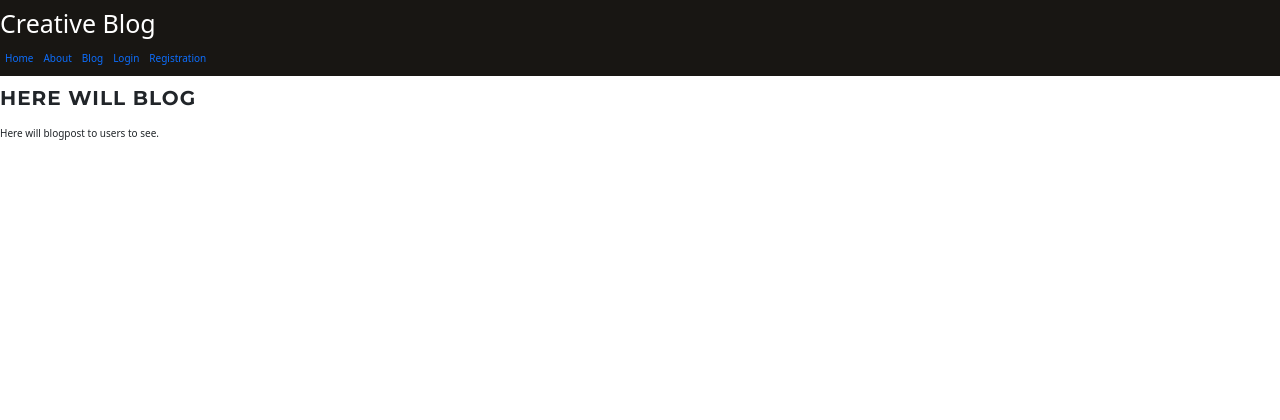
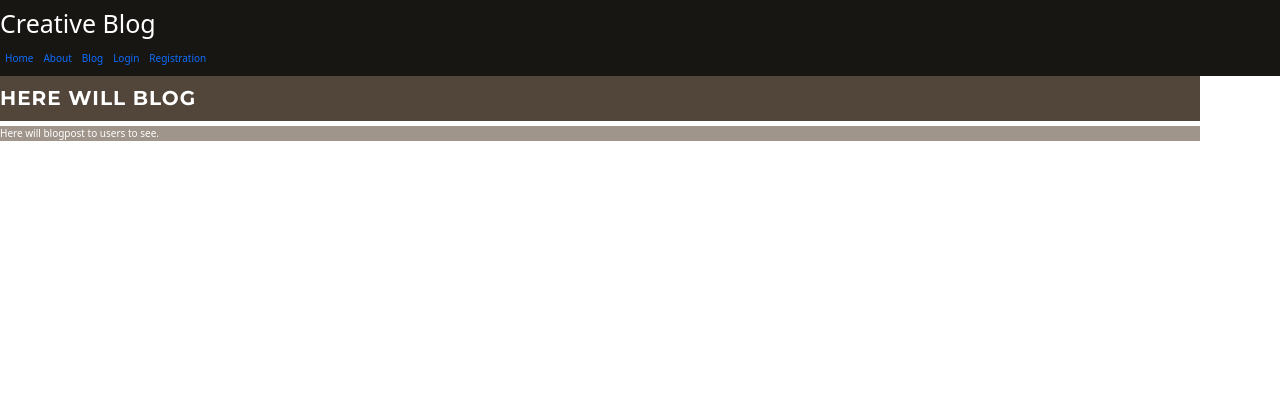
Before and after one commit to Annibor/the-creative-blog, a Django app: template blog/templates/blog/blog.html in a window 1280 px wide. Shown: the top 420 px of the page. Run offline with Django 5.2, Linux system fonts and the light colour scheme; the template is opened without the code that fills it, so the values that code supplies are empty; some libraries are stand-ins or nearby versions.

Commit message:
Fix urlpatterns for blog

```diff
--- a/blog/urls.py
+++ b/blog/urls.py
@@ -3,6 +3,6 @@ from django.urls import path
 from . import views
 
 urlpatterns = [
-    path("posts", views.blog_page, name="blog_page"),
+    path("", views.blog_page, name="blog_page"),
 
 ]
--- a/static/css/style.css
+++ b/static/css/style.css
@@ -65,3 +65,20 @@ rgb(112, 112, 112)
   background-color: rgb(82, 70, 59);
   color: #fff;
 }
+
+
+/* -------------------*/
+/*- BLOG.HTML STYLES -*/
+/* -------------------*/
+
+.blog-section {
+  max-width: 120rem;
+  background-color: rgb(82, 70, 59);
+  color: #fff;
+}
+
+.blog-posts-section {
+  max-width: 120rem;
+  background-color: rgb(159, 149, 138);
+  color: #fff;
+}
```
